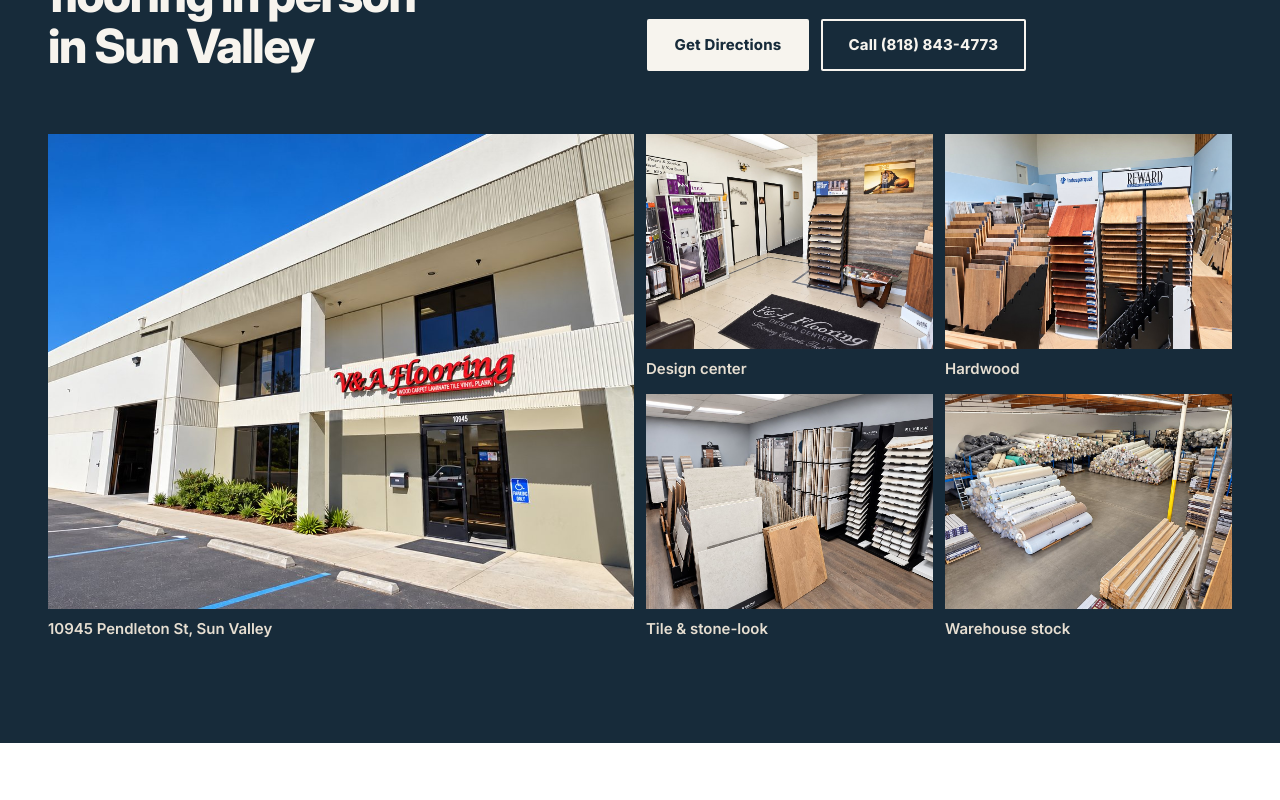
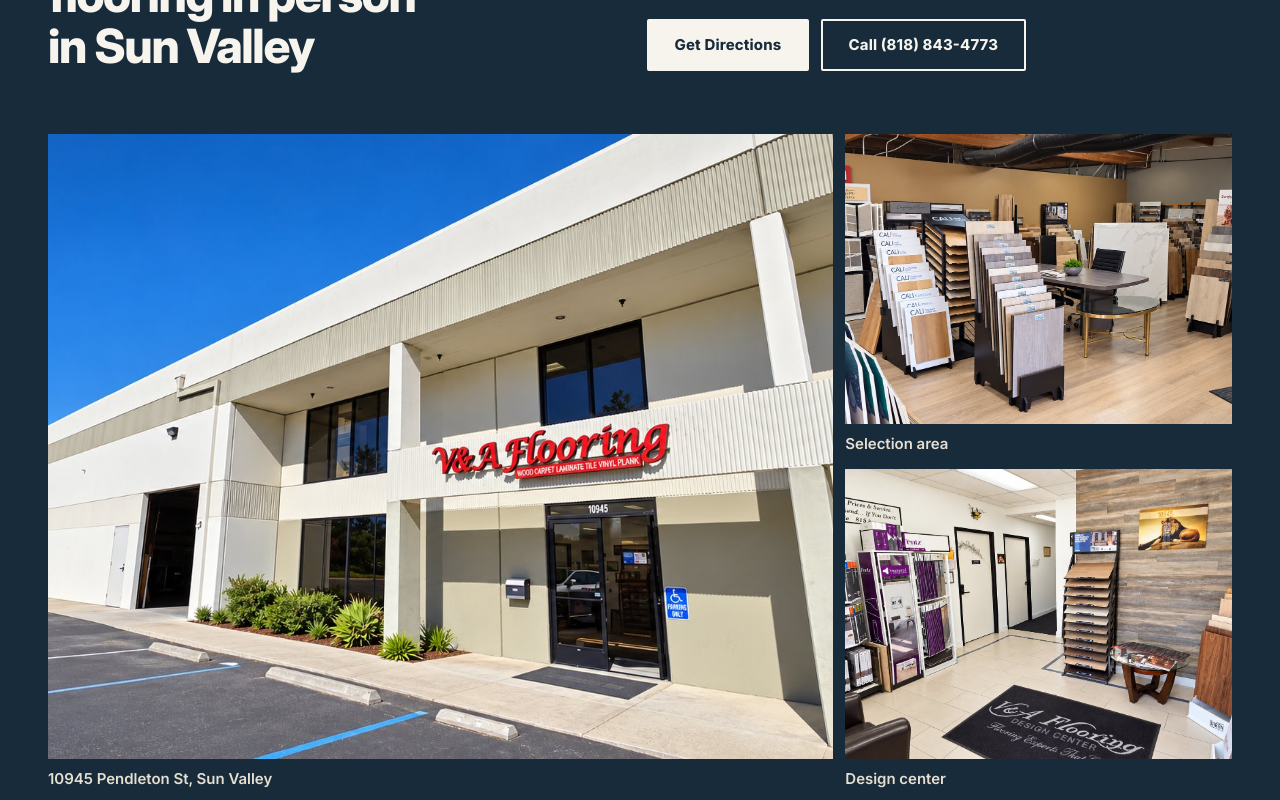
Before and after one commit to Narekiii/VAFlooring, a Next.js app: page / in a window 1280 px wide. Shown: the part 3600-4400 px from the top of the page. Built offline with nearby package versions, Linux system fonts and the light colour scheme; no server answers.

Commit message:
Add showroom selection-area photo to homepage gallery and Materials hero
Co-Authored-By: Claude Opus 5.5 <noreply@anthropic.com>
Claude-Session: https://claude.ai/code/session_0121JweBTLe6FsTKw6TgaNtZ

```diff
--- a/src/app/flooring-materials/page.tsx
+++ b/src/app/flooring-materials/page.tsx
@@ -30,7 +30,7 @@ export default function MaterialsPage() {
         kicker="Materials & brands"
         title="Flooring Materials & Brands"
         subtitle="The right floor depends on how the space will be used."
-        image={images.showroomCarpetVinyl}
+        image={images.showroomSelection}
         crumbs={[{ name: "Materials & Brands", href: routes.materials }]}
         actions={
           <ButtonLink href={routes.estimate} variant="light">
--- a/src/components/home/Showroom.module.css
+++ b/src/components/home/Showroom.module.css
@@ -30,8 +30,7 @@
 .gallery {
   padding: 0;
   display: grid;
-  grid-template-columns: repeat(4, minmax(0, 1fr));
-  grid-template-rows: repeat(2, auto);
+  grid-template-columns: repeat(3, minmax(0, 1fr));
   gap: var(--space-3);
   margin-top: clamp(2.5rem, 1.5rem + 3vw, 4rem);
   list-style: none;
@@ -83,6 +82,14 @@
     grid-template-columns: repeat(2, minmax(0, 1fr));
   }
 
+  .gallery li:last-child {
+    grid-column: span 2;
+  }
+
+  .gallery li:last-child .frame {
+    aspect-ratio: 16 / 9;
+  }
+
   .lead .frame {
     aspect-ratio: 16 / 9;
     min-height: 0;
--- a/src/components/home/Showroom.tsx
+++ b/src/components/home/Showroom.tsx
@@ -8,6 +8,7 @@ import styles from "./Showroom.module.css";
 
 const gallery: { image: SiteImage; caption: string }[] = [
   { image: images.storefront, caption: "10945 Pendleton St, Sun Valley" },
+  { image: images.showroomSelection, caption: "Selection area" },
   { image: images.designCenter, caption: "Design center" },
   { image: images.showroomHardwood, caption: "Hardwood" },
   { image: images.showroomTile, caption: "Tile & stone-look" },
--- a/src/content/images.ts
+++ b/src/content/images.ts
@@ -19,6 +19,7 @@ import showroomHardwood from "@/assets/images/company/showroom-hardwood-displays
 import showroomCarpetLvp from "@/assets/images/company/showroom-carpet-lvp.jpg";
 import showroomCarpetVinyl from "@/assets/images/company/showroom-carpet-vinyl.jpg";
 import showroomTile from "@/assets/images/company/showroom-tile-stone.jpg";
+import showroomSelection from "@/assets/images/company/showroom-selection-table.jpg";
 import warehouse from "@/assets/images/company/warehouse-inventory.jpg";
 
 /**
@@ -156,6 +157,12 @@ export const images = {
     kind: "company",
     focus: "60% 55%",
   },
+  showroomSelection: {
+    src: showroomSelection,
+    alt: "Selection table in the V & A Flooring Inc showroom surrounded by vinyl plank, laminate, carpet and tile sample displays",
+    kind: "company",
+    focus: "55% 55%",
+  },
   warehouse: {
     src: warehouse,
     alt: "V & A Flooring Inc warehouse with carpet rolls, pallets of plank flooring and moldings",
```
Also changed, not shown: src/assets/images/company/showroom-selection-table.jpg (added).
